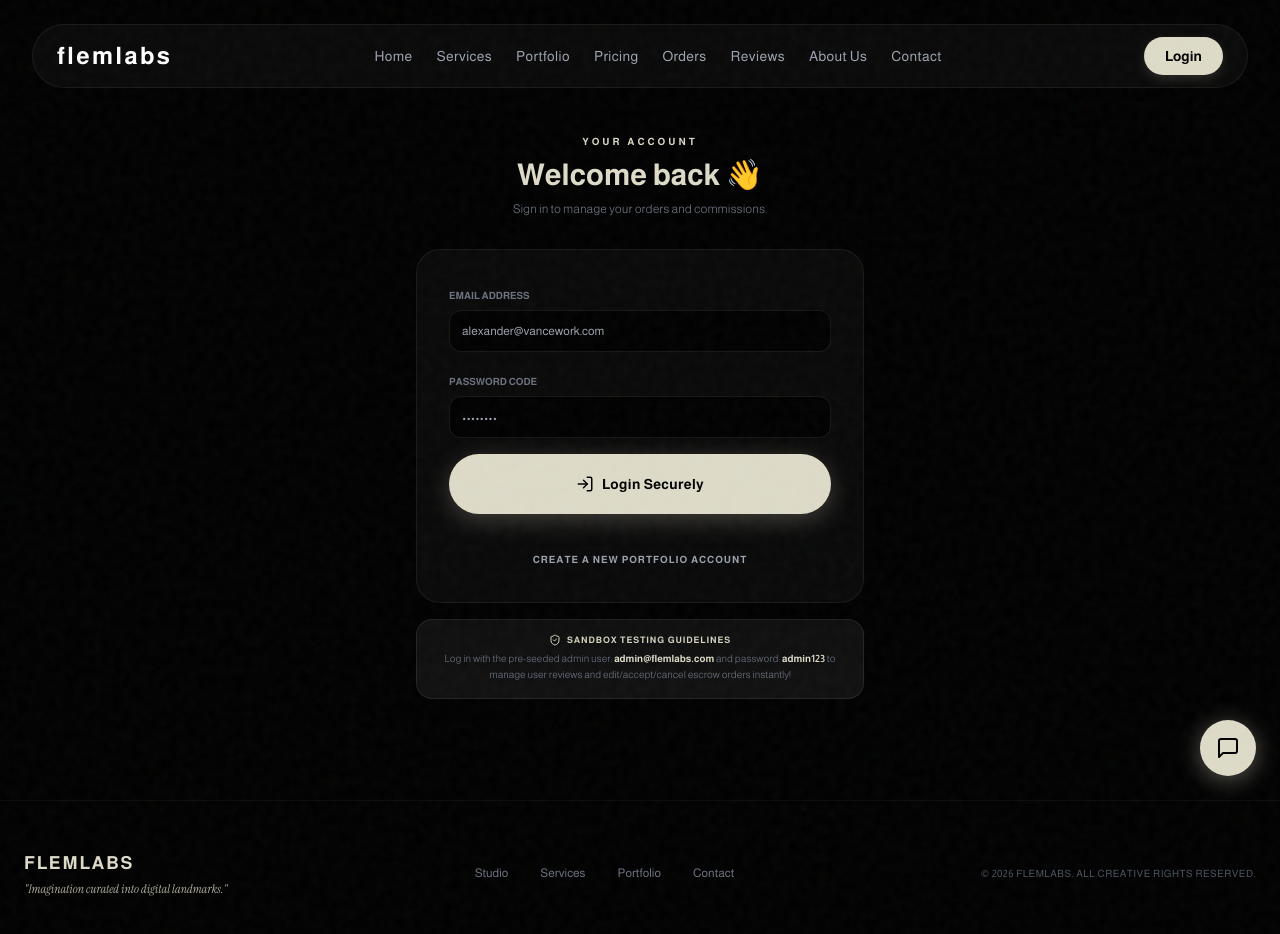
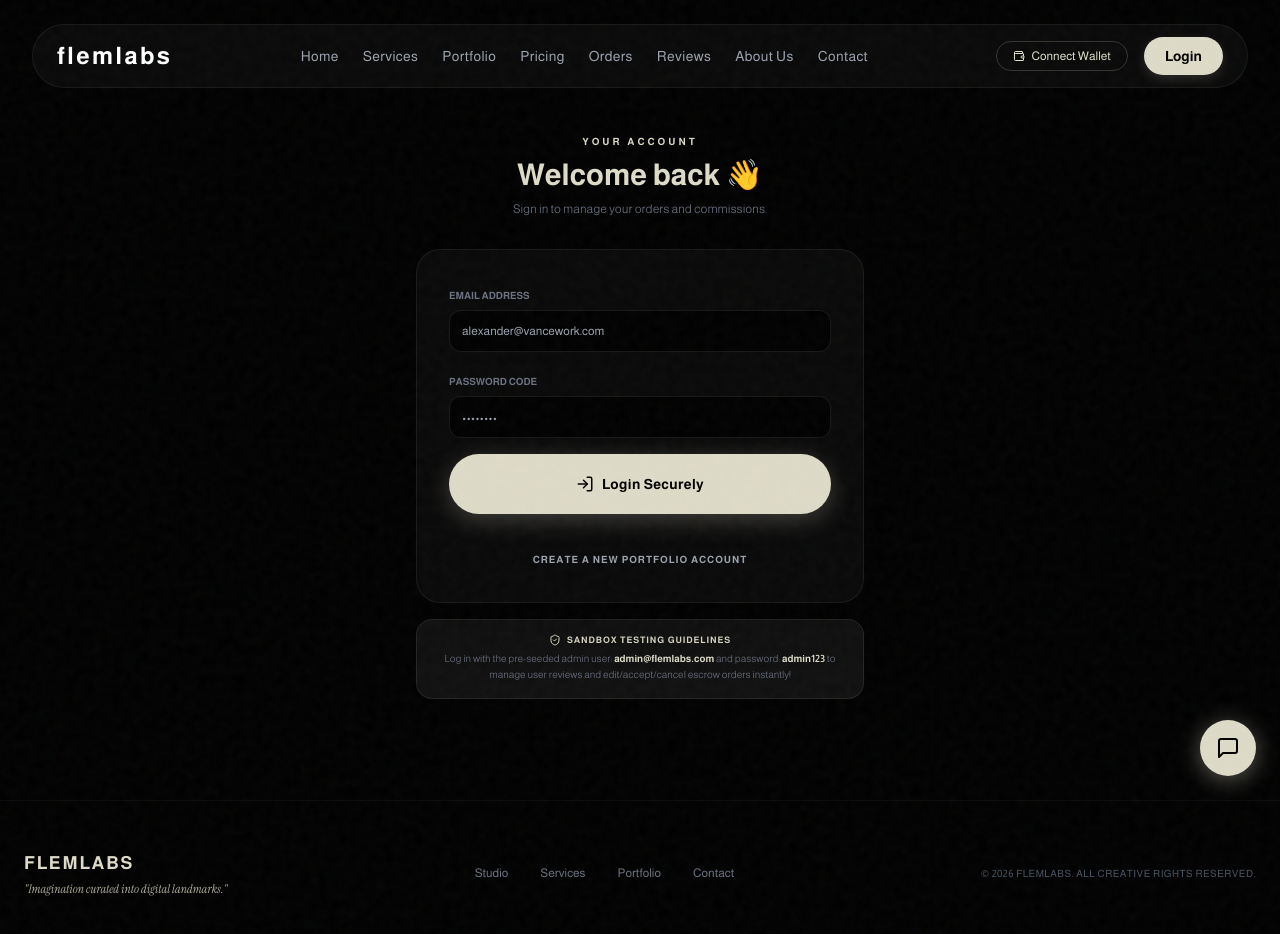
Before and after one commit to umairrrrrrrrr/flemlabs, a React (Vite) app in the folder client/: page /login in a window 1280 px wide. Shown: the top 934 px of the page. Built offline with nearby package versions, Linux system fonts and the light colour scheme.

Commit message:
integrate dynamic metamask wallet connection in navbar and checkout

```diff
--- a/client/src/components/MetamaskModal.tsx
+++ b/client/src/components/MetamaskModal.tsx
@@ -1,5 +1,6 @@
 import React, { useState, useEffect } from 'react';
 import { X, ShieldCheck, Wallet, ArrowRight, Loader2, CheckCircle2 } from 'lucide-react';
+import { useAuth } from '../context/AuthContext';
 
 interface MetamaskModalProps {
   isOpen: boolean;
@@ -9,7 +10,7 @@ interface MetamaskModalProps {
 }
 
 const MetamaskModal: React.FC<MetamaskModalProps> = ({ isOpen, onClose, priceUSD, onSuccess }) => {
-  const [walletAddress, setWalletAddress] = useState<string>('');
+  const { walletAddress, connectWallet } = useAuth();
   const [isConnecting, setIsConnecting] = useState(false);
   const [isPaying, setIsPaying] = useState(false);
   const [paymentStep, setPaymentStep] = useState<'idle' | 'signing' | 'broadcasting' | 'mining' | 'success'>('idle');
@@ -27,32 +28,8 @@ const MetamaskModal: React.FC<MetamaskModalProps> = ({ isOpen, onClose, priceUSD
 
   const handleConnect = async () => {
     setIsConnecting(true);
-
-    // Simulating delay for organic Web3 handshake
-    setTimeout(async () => {
-      const ethereum = (window as any).ethereum;
-
-      if (hasProvider && ethereum) {
-        try {
-          // Request account access from real metamask extension
-          const accounts = await ethereum.request({ method: 'eth_requestAccounts' });
-          if (accounts && accounts[0]) {
-            setWalletAddress(accounts[0]);
-            setIsConnecting(false);
-            return;
-          }
-        } catch (err) {
-          console.warn('Real Metamask connection rejected, falling back to simulated engine.', err);
-        }
-      }
-
-      // Fallback Simulator (Robust zero-setup)
-      const mockAddress = '0x' + Array.from({ length: 40 }, () =>
-        '0123456789abcdef'[Math.floor(Math.random() * 16)]
-      ).join('');
-      setWalletAddress(mockAddress);
-      setIsConnecting(false);
-    }, 1200);
+    await connectWallet();
+    setIsConnecting(false);
   };
 
   const handlePay = async () => {
--- a/client/src/components/Navbar.tsx
+++ b/client/src/components/Navbar.tsx
@@ -1,10 +1,10 @@
 import React from 'react';
 import { Link, useLocation } from 'react-router-dom';
 import { useAuth } from '../context/AuthContext';
-import { LogOut, User as UserIcon, ShieldAlert } from 'lucide-react';
+import { LogOut, User as UserIcon, ShieldAlert, Wallet } from 'lucide-react';
 
 const Navbar: React.FC = () => {
-  const { user, isAuthenticated, logout } = useAuth();
+  const { user, isAuthenticated, logout, walletAddress, connectWallet, disconnectWallet } = useAuth();
   const location = useLocation();
 
   const isActive = (path: string) => location.pathname === path;
@@ -62,8 +62,31 @@ const Navbar: React.FC = () => {
           )}
         </div>
 
-        {/* Auth status buttons */}
+        {/* Auth & Wallet status buttons */}
         <div className="flex items-center gap-4">
+          {/* Connect Wallet Button */}
+          {walletAddress ? (
+            <div className="flex items-center gap-2 bg-surface-dark/80 border border-emerald-500/25 text-emerald-400 px-3.5 py-1.5 rounded-full text-[10px] md:text-xs font-mono shadow-[0_0_12px_rgba(16,185,129,0.1)]">
+              <span className="w-1.5 h-1.5 bg-emerald-400 rounded-full animate-ping" />
+              <span>{walletAddress.substring(0, 6)}...{walletAddress.substring(walletAddress.length - 4)}</span>
+              <button
+                onClick={disconnectWallet}
+                className="text-[9px] text-gray-500 hover:text-rose-400 transition-colors ml-1.5 font-sans uppercase font-bold tracking-wider"
+                title="Disconnect Wallet"
+              >
+                disconnect
+              </button>
+            </div>
+          ) : (
+            <button
+              onClick={() => connectWallet()}
+              className="border border-cream/20 hover:border-cream/50 text-cream-light font-medium text-xs px-4 py-1.5 rounded-full flex items-center gap-1.5 transition-all duration-300 hover:bg-white/5 active:scale-95 shadow-[0_0_10px_rgba(222,219,200,0.02)]"
+            >
+              <Wallet size={12} />
+              <span>Connect Wallet</span>
+            </button>
+          )}
+
           {isAuthenticated ? (
             <div className="flex items-center gap-3">
               <span className="hidden sm:inline-flex items-center gap-1.5 text-xs text-cream-dark bg-surface-dark px-3 py-1 rounded-full border border-cream/10">
--- a/client/src/context/AuthContext.tsx
+++ b/client/src/context/AuthContext.tsx
@@ -10,6 +10,9 @@ interface AuthContextType {
   register: (token: string, userData: User) => void;
   logout: () => void;
   refreshUser: () => Promise<void>;
+  walletAddress: string | null;
+  connectWallet: () => Promise<string | null>;
+  disconnectWallet: () => void;
 }
 
 const AuthContext = createContext<AuthContextType | undefined>(undefined);
@@ -42,6 +45,8 @@ export const AuthProvider: React.FC<{ children: React.ReactNode }> = ({ children
     }
   };
 
+  const [walletAddress, setWalletAddress] = useState<string | null>(null);
+
   useEffect(() => {
     const storedToken = localStorage.getItem('flemlabs_token');
     if (storedToken) {
@@ -50,7 +55,41 @@ export const AuthProvider: React.FC<{ children: React.ReactNode }> = ({ children
     } else {
       setIsLoading(false);
     }
+
+    const storedWallet = localStorage.getItem('flemlabs_wallet');
+    if (storedWallet) {
+      setWalletAddress(storedWallet);
+    }
   }, []);
+
+  const connectWallet = async (): Promise<string | null> => {
+    const ethereum = (window as any).ethereum;
+    if (ethereum) {
+      try {
+        const accounts = await ethereum.request({ method: 'eth_requestAccounts' });
+        if (accounts && accounts[0]) {
+          localStorage.setItem('flemlabs_wallet', accounts[0]);
+          setWalletAddress(accounts[0]);
+          return accounts[0];
+        }
+      } catch (err) {
+        console.warn('Metamask connection failed, using sandbox mode.', err);
+      }
+    }
+
+    // Web3 Sandbox Simulator fallback
+    const mockAddress = '0x' + Array.from({ length: 40 }, () =>
+      '0123456789abcdef'[Math.floor(Math.random() * 16)]
+    ).join('');
+    localStorage.setItem('flemlabs_wallet', mockAddress);
+    setWalletAddress(mockAddress);
+    return mockAddress;
+  };
+
+  const disconnectWallet = () => {
+    localStorage.removeItem('flemlabs_wallet');
+    setWalletAddress(null);
+  };
 
   const login = (jwtToken: string, userData: User) => {
     localStorage.setItem('flemlabs_token', jwtToken);
@@ -86,7 +125,10 @@ export const AuthProvider: React.FC<{ children: React.ReactNode }> = ({ children
       login,
       register,
       logout,
-      refreshUser
+      refreshUser,
+      walletAddress,
+      connectWallet,
+      disconnectWallet
     }}>
       {children}
     </AuthContext.Provider>
```
